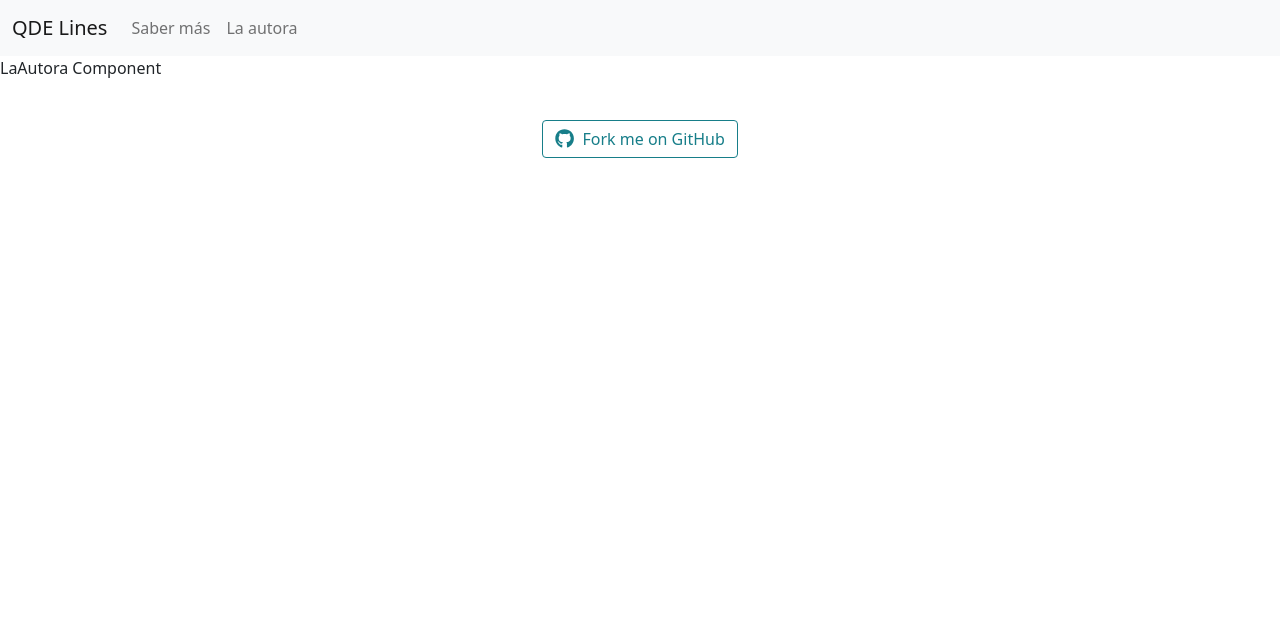
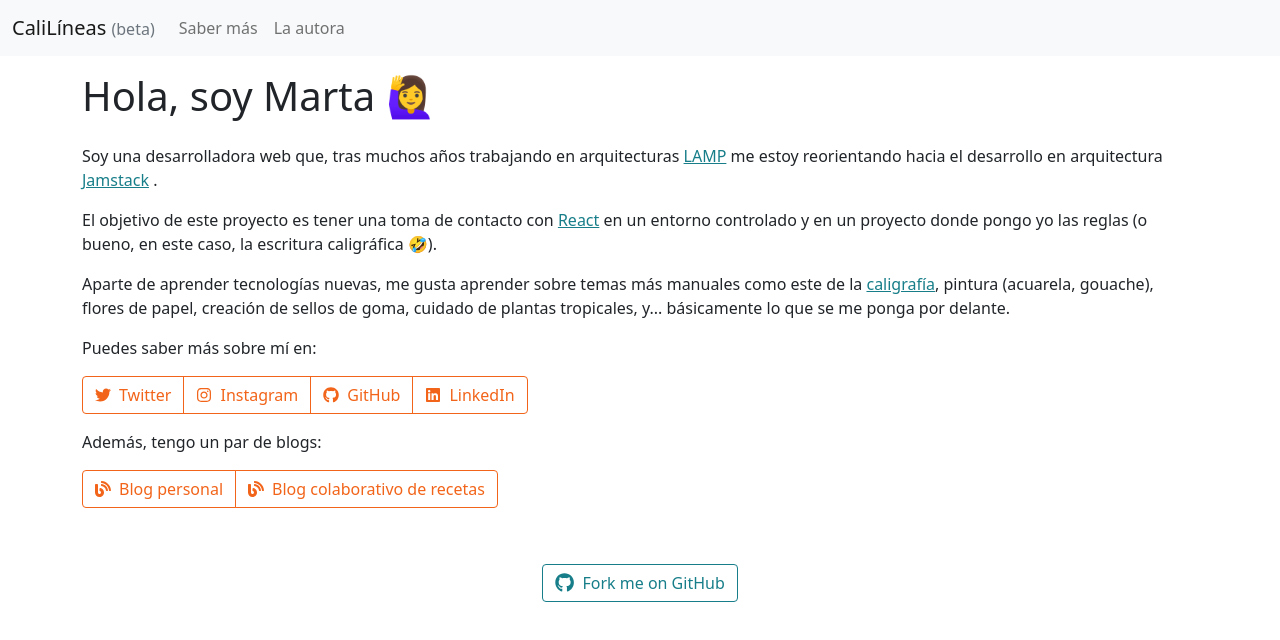
Before and after one commit to Myddna/qdelines, a React (Create React App) app: page /la-autora in a window 1280 px wide. Shown: the top 640 px of the page. Built offline with nearby package versions, Linux system fonts and the light colour scheme.

Commit message:
Form adjustments and static information.

```diff
--- a/src/App.css
+++ b/src/App.css
@@ -10,3 +10,14 @@
 .helpModal {
   min-width: 40vw;
 }
+
+.highlighted-block {
+  background-color: #f2641942;
+  padding: 1rem 1.2rem;
+  border-radius: 0.3rem;
+  margin: 1rem 0;
+}
+
+.highlighted-block p:last-child {
+  margin-bottom: 0;
+}
--- a/src/App.js
+++ b/src/App.js
@@ -90,7 +90,7 @@ function App() {
                 )}
                 content={() => componentRef.current}
                 bodyClass="linesPrinting"
-                documentTitle="QDE Lines"
+                documentTitle="CaliLíneas"
                 onBeforeGetContent={handleOnBeforeGetContent}
                 onBeforePrint={handleOnBeforePrint}
                 removeAfterPrint="true"
--- a/src/components/ControlForm/ControlForm.module.css
+++ b/src/components/ControlForm/ControlForm.module.css
@@ -2,12 +2,6 @@
   padding: 1rem 0;
 }
 
-/*
-.ControlForm input[type="number"] {
-  max-width: 5rem;
-}
-*/
-
 .ControlForm input[type="color"] {
   width: 100%;
 }
--- a/src/components/ControlForm/FormSectionTitle/FormSectionTitle.js
+++ b/src/components/ControlForm/FormSectionTitle/FormSectionTitle.js
@@ -1,4 +1,4 @@
-import React, { Children } from "react";
+import React from "react";
 import styles from "./FormSectionTitle.module.css";
 
 const FormSectionTitle = ({
--- a/src/components/Header/Header.js
+++ b/src/components/Header/Header.js
@@ -8,7 +8,7 @@ const Header = () => {
     <Navbar className={styles.Header} bg="light" expand="lg">
       <Container fluid>
         <Navbar.Brand as={Link} to="/">
-          QDE Lines
+          CaliLíneas <span className="text-muted fs-6">(beta)</span>
         </Navbar.Brand>
 
         <Navbar.Toggle aria-controls="basic-navbar-nav" />
--- a/src/components/IntroHero/IntroHero.js
+++ b/src/components/IntroHero/IntroHero.js
@@ -1,4 +1,3 @@
-import { Button } from "react-bootstrap";
 import React from "react";
 import { GiPencilRuler } from "react-icons/gi";
 import styles from "./IntroHero.module.css";
@@ -10,7 +9,7 @@ const IntroHero = () => (
       <div className="text-center">
         <GiPencilRuler size="3em" className="mb-2 ms-2" />
       </div>
-      <h1 className="display-5 fw-bold">QDE Lines</h1>
+      <h1 className="display-5 fw-bold">CaliLíneas</h1>
       <div className="col-lg-6 mx-auto">
         <p className="lead mb-4">Generador de guías caligráficas</p>
         <div className="d-grid gap-2 d-sm-flex justify-content-sm-center">
--- a/src/components/LaAutora/LaAutora.js
+++ b/src/components/LaAutora/LaAutora.js
@@ -1,13 +1,116 @@
 import React from "react";
-import PropTypes from "prop-types";
+import { Container, ButtonGroup, Button } from "react-bootstrap";
 import styles from "./LaAutora.module.css";
+import {
+  FaBlog,
+  FaGithub,
+  FaInstagram,
+  FaLinkedin,
+  FaTwitter,
+} from "react-icons/fa";
 
 const LaAutora = () => (
-  <div className={styles.LaAutora}>LaAutora Component</div>
+  <div className={styles.LaAutora}>
+    <Container className="my-3">
+      <h1 className="mb-4">Hola, soy Marta 🙋‍♀️</h1>
+      <p>
+        Soy una desarrolladora web que, tras muchos años trabajando en
+        arquitecturas{" "}
+        <a
+          href="https://es.wikipedia.org/wiki/LAMP"
+          target="_blank"
+          rel="noreferrer"
+        >
+          LAMP
+        </a>{" "}
+        me estoy reorientando hacia el desarrollo en arquitectura{" "}
+        <a
+          href="https://en.wikipedia.org/wiki/Jamstack"
+          target="_blank"
+          rel="noreferrer"
+        >
+          Jamstack
+        </a>{" "}
+        .
+      </p>
+      <p>
+        El objetivo de este proyecto es tener una toma de contacto con{" "}
+        <a href="https://es.reactjs.org/" target="_blank" rel="noreferrer">
+          React
+        </a>{" "}
+        en un entorno controlado y en un proyecto donde pongo yo las reglas (o
+        bueno, en este caso, la escritura caligráfica 🤣).
+      </p>
+      <p>
+        Aparte de aprender tecnologías nuevas, me gusta aprender sobre temas más
+        manuales como este de la{" "}
+        <a
+          href="https://dispersion.es/la-caligrafia-y-yo-5-anos-desde-las-v-jornadas-calotipo-campestres/"
+          target="_blank"
+          rel="noreferrer"
+        >
+          caligrafía
+        </a>
+        , pintura (acuarela, gouache), flores de papel, creación de sellos de
+        goma, cuidado de plantas tropicales, y... básicamente lo que se me ponga
+        por delante.{" "}
+      </p>
+      <p>Puedes saber más sobre mí en: </p>
+      <ButtonGroup aria-label="Mis enlaces" className="mb-3">
+        <Button
+          href="https://twitter.com/myddna"
+          variant="outline-secondary"
+          target="_blank"
+          rel="noreferrer"
+        >
+          <FaTwitter /> Twitter
+        </Button>
+        <Button
+          href="https://instagram.com/myddna"
+          variant="outline-secondary"
+          target="_blank"
+          rel="noreferrer"
+        >
+          <FaInstagram /> Instagram
+        </Button>
+        <Button
+          href="https://github.com/Myddna"
+          variant="outline-secondary"
+          target="_blank"
+          rel="noreferrer"
+        >
+          <FaGithub /> GitHub
+        </Button>
+        <Button
+          href="https://www.linkedin.com/in/marta-moros-batlle/"
+          variant="outline-secondary"
+          target="_blank"
+          rel="noreferrer"
+        >
+          <FaLinkedin /> LinkedIn
+        </Button>
+      </ButtonGroup>
+      <p>Además, tengo un par de blogs:</p>
+      <ButtonGroup aria-label="Blogs" className="mb-3">
+        <Button
+          href="https://dispersion.es"
+          variant="outline-secondary"
+          target="_blank"
+          rel="noreferrer"
+        >
+          <FaBlog /> Blog personal
+        </Button>
+        <Button
+          href="https://desvania.es"
+          variant="outline-secondary"
+          target="_blank"
+          rel="noreferrer"
+        >
+          <FaBlog /> Blog colaborativo de recetas
+        </Button>
+      </ButtonGroup>
+    </Container>
+  </div>
 );
 
-LaAutora.propTypes = {};
-
-LaAutora.defaultProps = {};
-
 export default LaAutora;
--- a/src/components/Page/LineSet/LineSet.js
+++ b/src/components/Page/LineSet/LineSet.js
@@ -66,6 +66,7 @@ const LineSet = (props) => {
         strokeWidth={style.baseline.width}
       />
       {/** Descender */}
+      {structure.descender && (
         <line
           x1={coordinates.x}
           y1={
@@ -84,8 +85,10 @@ const LineSet = (props) => {
           stroke={style.descender.color}
           strokeWidth={style.descender.width}
         />
+      )}
       {/** Oblique */}
-      {drawObliques(
+      {structure.obliqueSeparation > 0 &&
+        drawObliques(
           coordinates.y,
           startOblique,
           structure.obliqueSlant,
@@ -107,7 +110,7 @@ const drawObliques = (
 ) => {
   const linesNumber = Math.floor(totalWidth / obliqueSeparation);
   const tanAlpha = Math.tan(convertToRadians(obliqueSlant));
-  console.log(totalWidth, obliqueSeparation, linesNumber);
+
   let lines = [];
   let computedY = startOblique.y - topLimitY;
   let computedX = computedY / tanAlpha;
--- a/src/components/Page/Page.js
+++ b/src/components/Page/Page.js
@@ -52,6 +52,10 @@ const Page = forwardRef((props, ref) => {
   const initialYOffset =
     (pageContentMeasures.height - fullSvgHeight) / 2 + 10 - 2;
 
+  if (groupRepetitions <= 0) {
+    return <svg></svg>;
+  }
+
   return (
     <svg
       ref={ref}
@@ -85,9 +89,9 @@ const Page = forwardRef((props, ref) => {
         x="10"
         className="signature"
       >
-        Guías generadas con QDE Lines -{" "}
-        <a href="https://lines.quedemoniosescribo.art">
-          https://lines.quedemoniosescribo.art
+        Guías generadas con CaliLíneas -{" "}
+        <a href="https://calilineas.quedemoniosescribo.art">
+          https://calilineas.quedemoniosescribo.art
         </a>
       </text>
     </svg>
--- a/src/components/Page/PageDefinitions.js
+++ b/src/components/Page/PageDefinitions.js
@@ -45,12 +45,14 @@ export const getPageSize = (sizeName, orientation) => {
 export const calculateRepetitions = (size, lineSetStructure) => {
   const lineSetHeight = calculateLineSetHeight(lineSetStructure);
 
-  const repetitions = Math.floor(
-    (size.height - lineSetStructure.separation) /
-      (lineSetHeight + lineSetStructure.separation)
-  );
-
-  return repetitions;
+  if (lineSetHeight + lineSetStructure.separation > 0) {
+    return Math.floor(
+      (size.height - lineSetStructure.separation) /
+        (lineSetHeight + lineSetStructure.separation)
+    );
+  } else {
+    return 0;
+  }
 };
 
 export const calculateLineSetHeight = (lineSetStructure) => {
--- a/src/components/SaberMas/SaberMas.js
+++ b/src/components/SaberMas/SaberMas.js
@@ -1,8 +1,78 @@
 import React from "react";
+import { Container } from "react-bootstrap";
 import styles from "./SaberMas.module.css";
 
 const SaberMas = () => (
-  <div className={styles.SaberMas}>SaberMas Component</div>
+  <div className={styles.SaberMas}>
+    <Container className="my-3">
+      <h1 className="mb-4">¿Qué es esta Web App?</h1>
+      <h2>Calilíneas, generador de guías para caligrafía</h2>
+      <p>
+        <strong>CaliLíneas</strong> es una aplicación web desarrollada en{" "}
+        <a href="https://es.reactjs.org/" target="_blank" rel="noreferrer">
+          React
+        </a>{" "}
+        para facilitar la creación de guías (o pautas) de caligrafía.
+      </p>
+      <p>
+        CaliLíneas permite genera guías para utilizar directamente o bajo otro
+        papel, y se pueden ajustar los valores para adaptarse a distintos tipos
+        de escritura.
+      </p>
+      <div className="highlighted-block">
+        <p>
+          <strong>Ejemplo:</strong>
+        </p>
+        <p>
+          Si necesitas una guía para letra Carolina, con un ancho de plumilla de
+          2mm y un ratio 3-4-3, como la aplicación toma milímetros, puedes
+          configurarla con las siguientes distancias:
+          <ul>
+            <li>
+              Línea media: 2 * 4 = <strong>8</strong>{" "}
+              <span className="text-muted">
+                (2 es el ancho de la plumilla y 4 el ratio elegido)
+              </span>
+            </li>
+            <li>
+              Ascendentes y descendentes: 2 * 3 = <strong>6</strong>
+            </li>
+            <li>El resto de valores, como nos convenga en cada caso.</li>
+          </ul>
+        </p>
+      </div>
+      <p>
+        Las líneas pueden desactivarse poniendo su grosor o su distancia a 0.
+      </p>
+      <h2>¿Se pueden crear guías para lettering?</h2>
+      <p>
+        Sí! Lo que de momento no puedo generar son <em>layouts</em> pero, si te
+        manejas con un programa de dibujo vectorial como Inkscape, Affinity
+        Designer o Adobe Illustrator puedes abrir el PDF de las guías y montar
+        el <em>layout</em> de tu composición con las guías generadas con
+        CaliLíneas como piezas.
+      </p>
+      <h2>Quiero aprender caligrafía o lettering. ¿Cómo lo hago?</h2>
+      <p>
+        En internet tienes multitud de cursillos, vídeos y libros que puedes
+        adquirir, aunque no hay nada como apuntarte a un taller del estilo que
+        te interese en vivo y en directo.
+      </p>
+      <p>¡Seguro que te cruzas con alguno en tu ciudad!</p>
+      <h2>Y ahora... ¿Qué demonios escribo?</h2>
+      <p>
+        Encuentra{" "}
+        <a
+          href="https://quedemoniosescribo.art"
+          target="_blank"
+          rel="noreferrer"
+        >
+          aquí
+        </a>{" "}
+        la respuesta.
+      </p>
+    </Container>
+  </div>
 );
 
 export default SaberMas;
```
Also changed, not shown: src/components/ControlForm/ControlForm.js (+12 -0 lines). Lines whose indentation alone changed are shown as unchanged.
